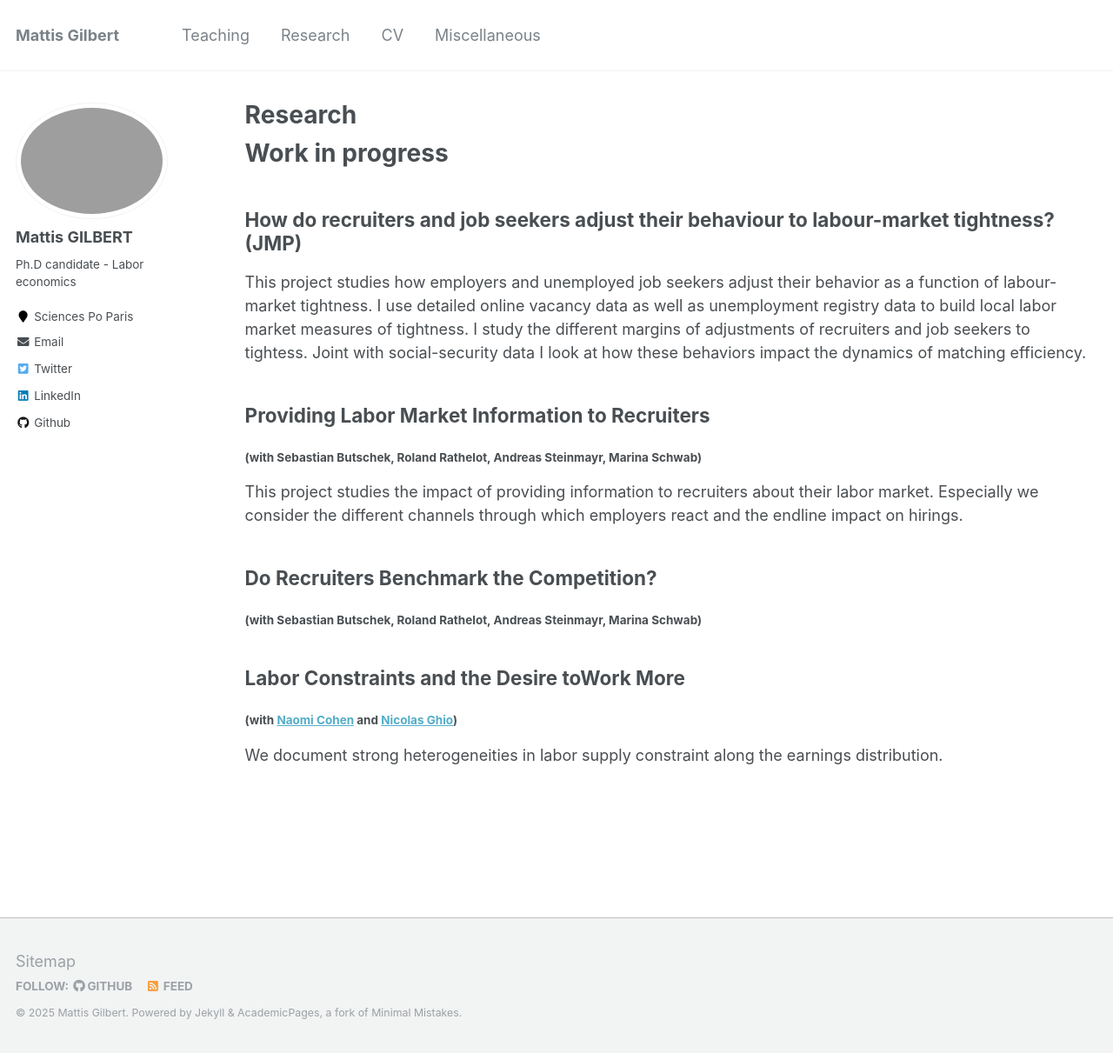
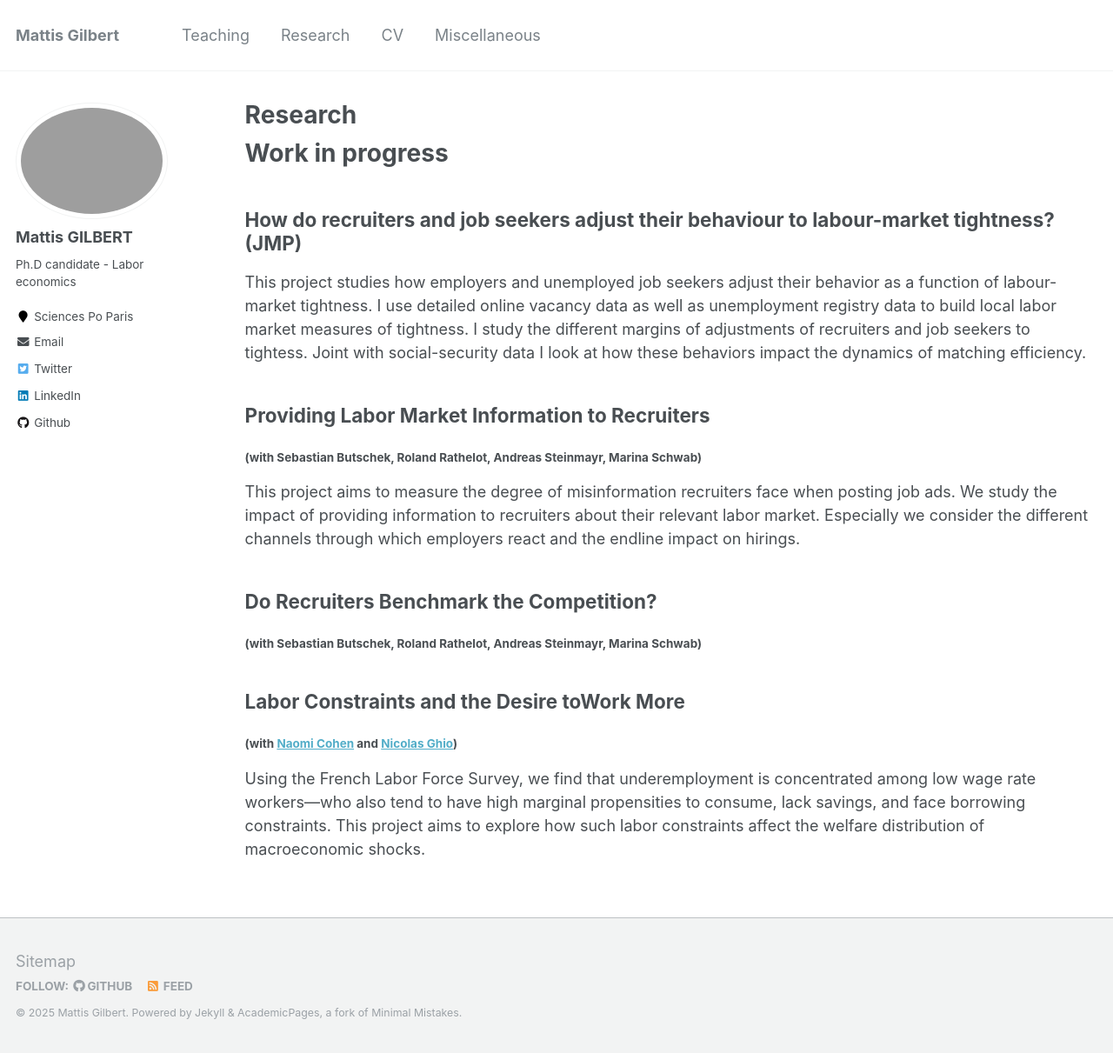
Before and after one commit to mattis-gilbert/mattis-gilbert.github.io, a Jekyll site: the page built from _pages/research.md, in a window 1280 px wide and 1211 px high. Shown: the whole window at 87% size. Built offline with Jekyll 4.4.1, drawn with Linux system fonts in a browser that asks for light colours.

Commit message:
update resezarch 3

```diff
--- a/_pages/research.md
+++ b/_pages/research.md
@@ -16,7 +16,7 @@ This project studies how employers and unemployed job seekers adjust their behav
 ## Providing Labor Market Information to Recruiters
 #### (with Sebastian Butschek, Roland Rathelot, Andreas Steinmayr, Marina Schwab)
 
-This project studies the impact of providing information to recruiters about their labor market. Especially we consider the different channels through which employers react and the endline impact on hirings.
+This project aims to measure the degree of misinformation recruiters face when posting job ads. We study the impact of providing information to recruiters about their relevant labor market. Especially we consider the different channels through which employers react and the endline impact on hirings.
 
 ## Do Recruiters Benchmark the Competition?
 #### (with Sebastian Butschek, Roland Rathelot, Andreas Steinmayr, Marina Schwab)
@@ -24,4 +24,7 @@ This project studies the impact of providing information to recruiters about the
 ## Labor Constraints and the Desire toWork More
 #### (with [Naomi Cohen](https://www.naomicohen.fr/) and   [Nicolas Ghio](https://nicolasghio.github.io/))
 
-We document strong heterogeneities in labor supply constraint along the earnings distribution.
+Using the French Labor Force Survey, we find that underemployment is concentrated among low wage
+rate workers—who also tend to have high marginal propensities to consume, lack savings, and face borrowing constraints.
+This project aims to explore how such labor constraints affect the welfare distribution of macroeconomic
+shocks.
```
